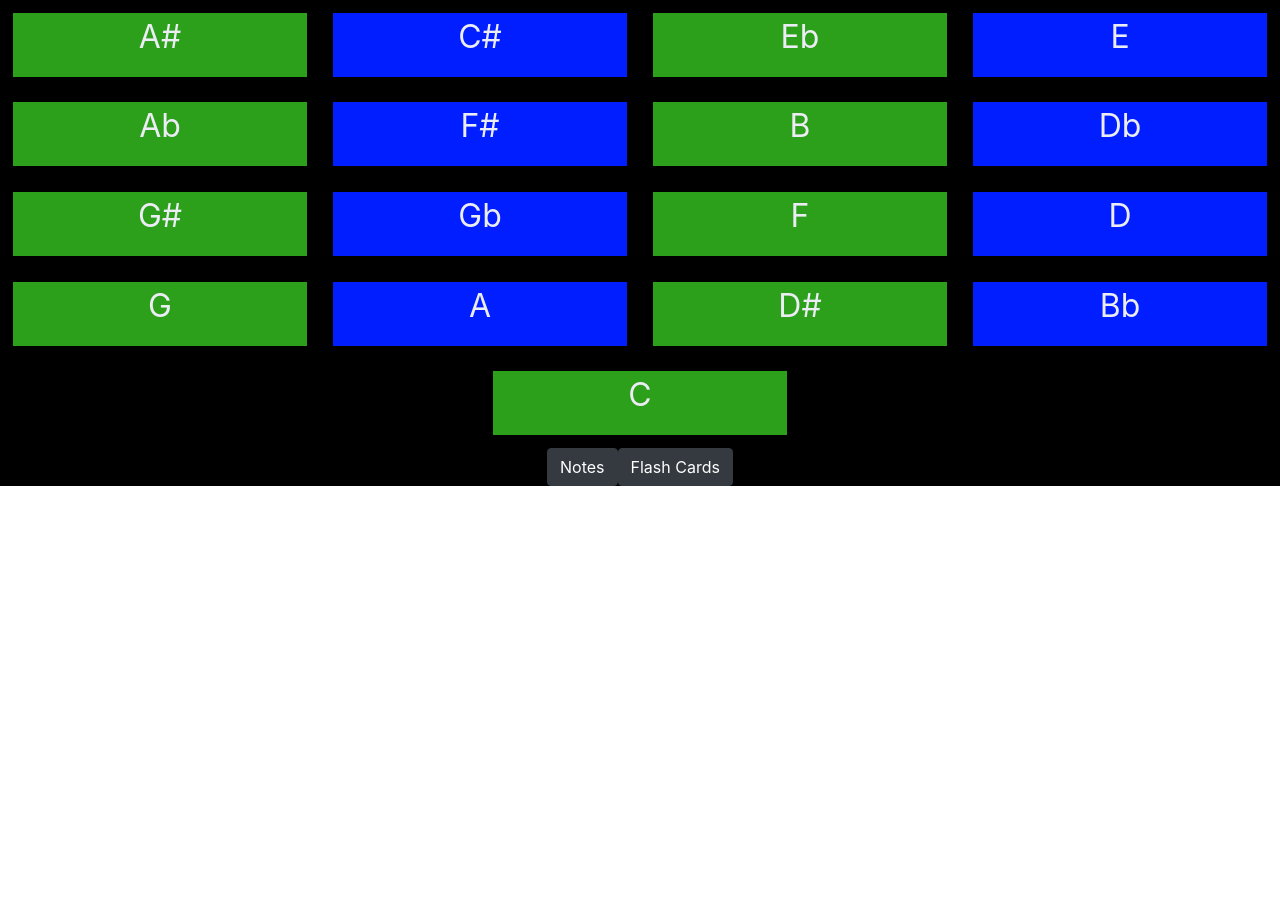
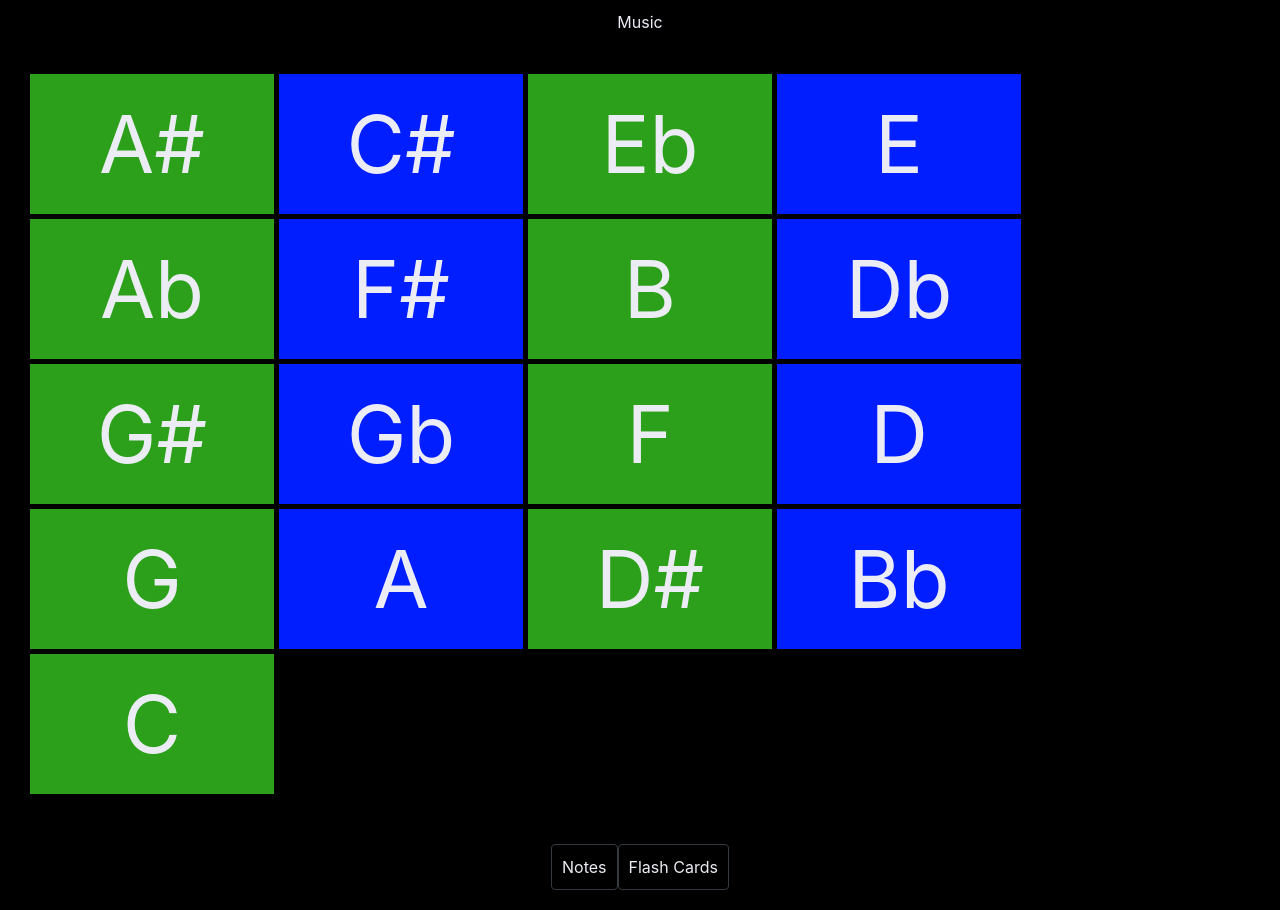
Before and after one commit to golubitsky/music, a React (Create React App) app: page / in a window 1280 px wide. Before the commit the page ends 800 px from the top, so only its background shows below. Built offline with nearby package versions, Linux system fonts and the light colour scheme.

Commit message:
make ready for flash cards; fight with css

```diff
--- a/src/App.css
+++ b/src/App.css
@@ -1,13 +1,16 @@
-.App {
-  height: 100%;
-  margin: 0;
+.wrapper {
+  display: flex;
+  flex-direction: column;
+  min-height: 100vh;
+}
+
+.wrapper * {
+  padding: 10px;
   text-align: center;
   color: rgb(236, 236, 245);
   background-color: black;
 }
 
-
-html {
-  height: 100%;
-  margin: 0;
+.page-main {
+  flex-grow: 1;
 }
--- a/src/App.js
+++ b/src/App.js
@@ -4,6 +4,7 @@ import Button from "react-bootstrap/Button";
 
 import "./App.css";
 import { NotesInRandomOrder } from "./screens/NotesInRandomOrder.js";
+import { FlashCards } from "./screens/FlashCards.js";
 
 class App extends React.Component {
   constructor(props) {
@@ -15,9 +16,15 @@ class App extends React.Component {
   }
 
   render() {
+    console.log(this.state.currentScreen);
     return (
-      <div className="App">
+      <div className="wrapper">
+        <header className="page-header">Music</header>
+        <main className="page-main">
           <NotesInRandomOrder isHidden={this.state.currentScreen !== "Notes"} />
+          <FlashCards isHidden={this.state.currentScreen !== "Flash Cards"} />
+        </main>
+        <footer className="page-footer">
           <div className="Footer">
             {this.state.screenNames.map((nameOfScreen, index) => (
               <Button
@@ -31,6 +38,7 @@ class App extends React.Component {
               </Button>
             ))}
           </div>
+        </footer>
       </div>
     );
   }
--- a/src/foundation/flashCards.js
+++ b/src/foundation/flashCards.js
@@ -1,6 +1,5 @@
+import flashCards from "./flashCards/polychordFractions.json";
 const _ = require("lodash");
-
-import flashCards from "./flashCards/polychordFractions.json";
 
 function cards() {
   return _.entries(flashCards).flatMap(function (cardValues) {
@@ -17,4 +16,8 @@ function cards() {
   });
 }
 
-export { cards };
+function randomCard() {
+  return _.sample(cards())
+}
+
+export { cards, randomCard };
--- /dev/null
+++ b/src/screens/FlashCards.css
@@ -0,0 +1,4 @@
+.card {
+  height: 100%;
+  margin: 0;
+}
--- /dev/null
+++ b/src/screens/FlashCards.js
@@ -0,0 +1,30 @@
+import React from "react";
+import { randomCard } from "../foundation/flashCards.js";
+import "./FlashCards.css";
+
+export class FlashCards extends React.Component {
+  constructor(props) {
+    super(props);
+    this.state = {
+      card: randomCard(),
+    };
+  }
+
+  render() {
+    if (this.props.isHidden) {
+      return null;
+    }
+
+    return (
+      <div className="card">
+        <div
+          onClick={() => {
+            console.log("hi");
+          }}
+        >
+          {this.state.card.front}
+        </div>
+      </div>
+    );
+  }
+}
--- a/src/screens/NotesInRandomOrder.css
+++ b/src/screens/NotesInRandomOrder.css
@@ -1,20 +1,17 @@
+.NotesInRandomOrder {
+}
+/* https://grid.layoutit.com/ */
+.grid {
+  display: grid;
+  grid-template-columns: repeat(auto-fit, minmax(20%, 20%));
+  gap: 5px 5px;
+}
 
-/* Flexbox; source: https://stackoverflow.com/a/37502323/3833166 */
-.grid {
-    display: flex; /* establish flex container */
-    flex-wrap: wrap; /* enable flex items to wrap */
-    justify-content: space-around;
-    height: 100%;
-    margin: 0;
-    align-items: stretch;
-  }
-  .cell {
-    /* don't grow, don't shrink, width */
-    flex: 0 0 23%;
-    font-size: 200%;
-    margin: 1%;
-    background-color: rgb(44, 160, 26);
-  }
-  .cell:nth-child(2n) {
-    background-color: rgb(0, 30, 255);
-  }
+.cell {
+  background-color: rgb(44, 160, 26);
+  font-size: 5em;
+  margin: 0;
+}
+.cell:nth-child(2n) {
+  background-color: rgb(0, 30, 255);
+}
--- a/src/screens/NotesInRandomOrder.js
+++ b/src/screens/NotesInRandomOrder.js
@@ -25,7 +25,7 @@ export class NotesInRandomOrder extends React.Component {
         >
           {this.state.notes.map((note, index) => (
             <div className="cell" key={index}>
-              <p>{note}</p>
+              {note}
             </div>
           ))}
         </div>
```
Also changed, not shown: 2 other files (tests, documents, lock files or other folders). Lines whose indentation alone changed are shown as unchanged.
